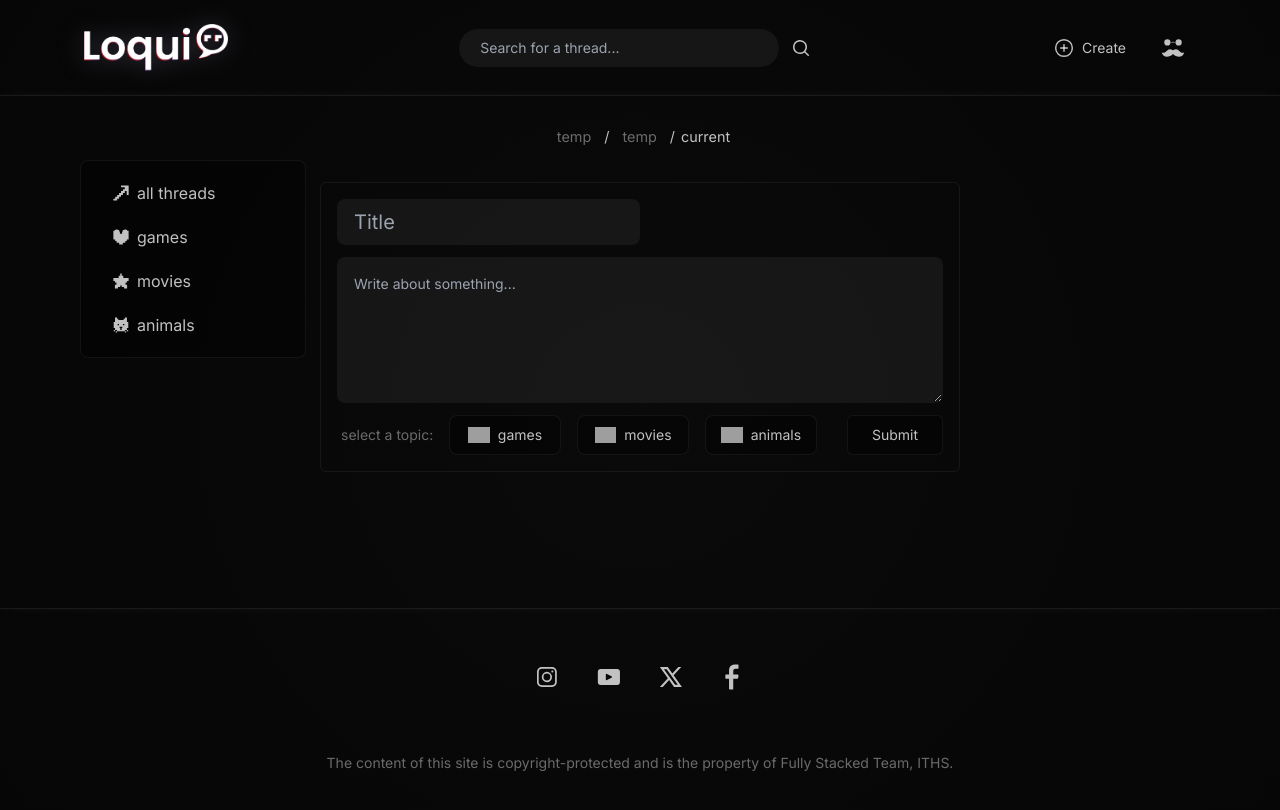
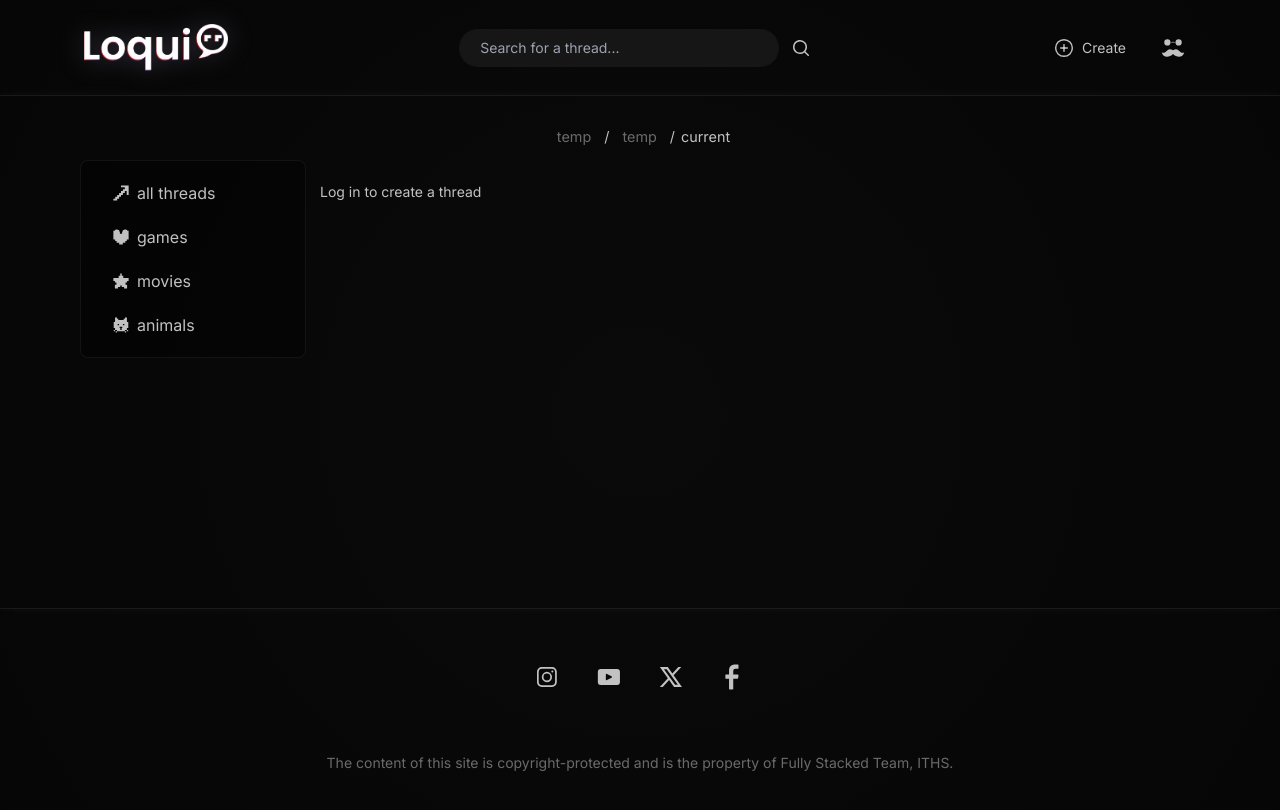
Before and after one commit to amilpsp/fullstack-frontend, a React (Vite) app: page /newThread in a window 1280 px wide. Shown: the top 810 px of the page. Built offline with nearby package versions, Linux system fonts and the light colour scheme; grey boxes are pictures that could not be loaded.

Commit message:
added ternary to prevent offline user to add post

```diff
--- a/src/Pages/NewThread/NewThread.tsx
+++ b/src/Pages/NewThread/NewThread.tsx
@@ -6,12 +6,9 @@ import SmTopicButtons from "../../Components/SmTopicButtons/SmTopicButtons";
 import BreadcrumbsComp from "../../Components/BreadcrumbsComp/BreadcrumbsComp";
 import axios from "axios";
 import React from "react";
+import { useAuth } from "../../contexts/useAuth";
 const NewThread = () => {
-  /* const [selectedTopic, setSelectedTopic] = React.useState(-1);
-	const handleClick = () => {
-		console.log("hello there");
-		return "hello there";
-	}; */
+  const { user } = useAuth();
 
   const handlePostNewThread = async (e: React.SyntheticEvent) => {
     e.preventDefault();
@@ -32,6 +29,7 @@ const NewThread = () => {
     <>
       <div className="flex flex-col align-stretch w-[50vw] gap-6">
         <BreadcrumbsComp />
+        {user ? (
           <form
             id="newPostForm"
             className="flex flex-col w-[50vw] p-4 border rounded-md border-bordercol text-txtdark gap-3"
@@ -63,6 +61,9 @@ const NewThread = () => {
               />
             </section>
           </form>
+        ) : (
+          <div>Log in to create a thread</div>
+        )}
       </div>
     </>
   );
```
Lines whose indentation alone changed are shown as unchanged.
